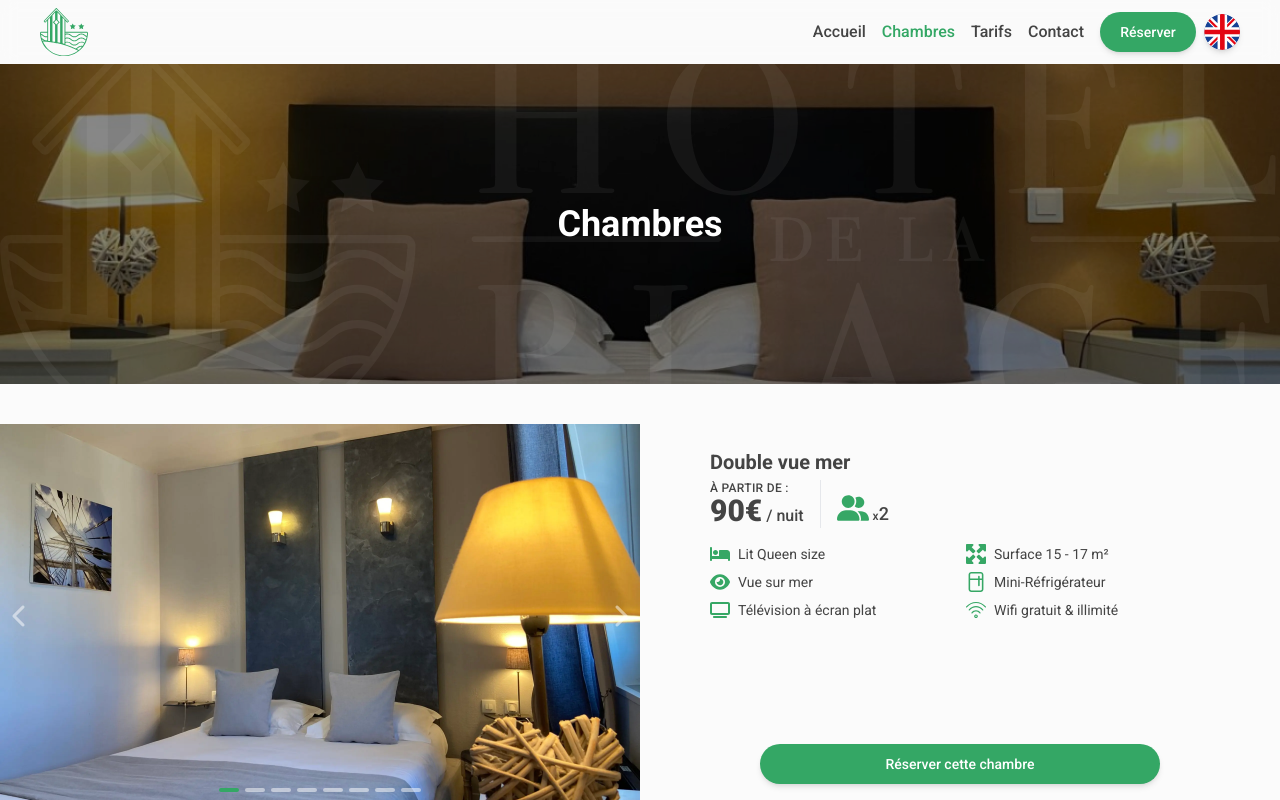
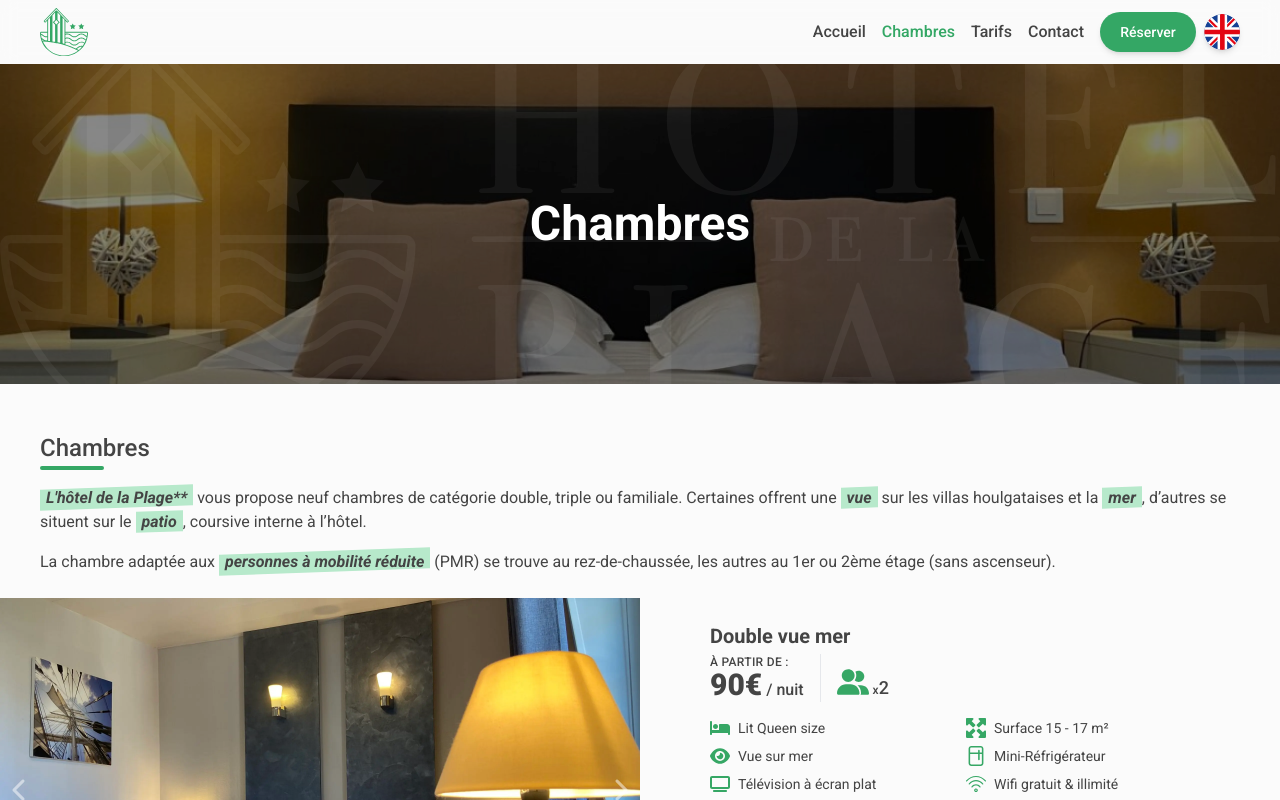
Before and after one commit to lesimpleliott/HDP-Houlgate, a React (Vite) app: page /rooms in a window 1280 px wide. Shown: the top 800 px of the page. Built offline with nearby package versions, Linux system fonts and the light colour scheme.

Commit message:
RoomsPage // Added general description paragraph and made minor style adjustments

```diff
--- a/locales/en/translation.json
+++ b/locales/en/translation.json
@@ -94,8 +94,8 @@
   "rooms": {
     "title": "Rooms",
     "paragraph": [
-      "Lorem ipsum dolor sit amet consectetur adipisicing elit. Rerum et facere eaque eveniet voluptate omnis hic cum earum! Minus cumque, earum maiores aliquam rerum sapiente blanditiis, quibusdam dicta dolorum alias neque sed, voluptatibus eaque consequatur natus? Hic veniam natus dicta!",
-      "Lorem ipsum dolor sit amet consectetur adipisicing. Rerum et facere eaque eveniet voluptate omnis hic cum earum! Minus cumque, earum maiores aliquam rerum sapiente blanditiis, quibusdam dicta dolorum alias neque sed, voluptatibus eaque consequatur natus? Hic veniam natus dicta!"
+      "The <strong>Hôtel de la Plage**</strong> offers nine rooms in double, triple, or family categories. Some rooms offer <strong>views</strong> of the Houlgate villas and the <strong>sea</strong>, while others are situated around the <strong>patio</strong>, an internal corridor within the hotel.",
+      "The room adapted for <strong>persons with reduced mobility</strong> (PRM) is located on the ground floor, while the others are on the 1st or 2nd floor (no elevator)."
     ],
     "bookThisRoom": "Book this room",
     "seaview": "Sea view",
--- a/locales/fr/translation.json
+++ b/locales/fr/translation.json
@@ -94,9 +94,17 @@
   "rooms": {
     "title": "Chambres",
     "paragraph": [
-      "Lorem ipsum dolor sit amet consectetur adipisicing elit. Rerum et facere eaque eveniet voluptate omnis hic cum earum! Minus cumque, earum maiores aliquam rerum sapiente blanditiis, quibusdam dicta dolorum alias neque sed, voluptatibus eaque consequatur natus? Hic veniam natus dicta!",
-      "Lorem ipsum dolor sit amet consectetur adipisicing. Rerum et facere eaque eveniet voluptate omnis hic cum earum! Minus cumque, earum maiores aliquam rerum sapiente blanditiis, quibusdam dicta dolorum alias neque sed, voluptatibus eaque consequatur natus? Hic veniam natus dicta!"
+      "<strong>L'hôtel de la Plage**</strong> vous propose neuf chambres de catégorie double, triple ou familiale. Certaines offrent une <strong>vue</strong> sur les villas houlgataises et la <strong>mer</strong>, d’autres se situent sur le <strong>patio</strong>, coursive interne à l’hôtel.",
+      "La chambre adaptée aux <strong>personnes à mobilité réduite</strong> (PMR) se trouve au rez-de-chaussée, les autres au 1er ou 2ème étage (sans ascenseur)."
     ],
+    "filters": {
+      "all": "All",
+      "double": "Double",
+      "triple": "Triple",
+      "family": "Family",
+      "patio": "Patio",
+      "sea": "Vue mer"
+    },
     "bookThisRoom": "Réserver cette chambre",
     "seaview": "Vue sur mer",
     "tv": "Télévision à écran plat",
--- a/src/components/CtaButton.tsx
+++ b/src/components/CtaButton.tsx
@@ -36,9 +36,10 @@ const CtaButton = ({
   onClick,
 }: CtaButtonProps) => {
   // Styles de base du bouton
-  const main = "bg-primary-500 hover:bg-primary-400 text-white";
+  const main =
+    "bg-primary-500 hover:bg-primary-400 text-white transition-all duration-300";
   const secondary =
-    "bg-white border-2 border-primary-500 text-primary-500 hover:bg-primary-500 hover:text-white";
+    "bg-white border-2 border-primary-500 text-primary-500 hover:bg-primary-500 hover:text-white transition-all duration-300";
 
   const baseStyle = `cursor-pointer min-w-24 h-10 text-sm rounded-full px-4 flex justify-center items-center font-medium shadow-md ${color === "main" ? main : secondary}`;
 
--- a/src/pages/Rooms.tsx
+++ b/src/pages/Rooms.tsx
@@ -1,18 +1,21 @@
 import { useTranslation } from "react-i18next";
 import roomsData from "../assets/data/rooms.json";
 import LogoHDP from "../components/LogoHDP";
+import SectionHDP from "../components/SectionHDP/SectionHDP";
+import SectionTitle from "../components/SectionHDP/SectionTitle";
 import useTailwindBreakpoint from "../hooks/useTailwindBreakpoint";
 import BookBanner from "../layouts/BookBanner";
 import RoomsFullView from "../layouts/Rooms/RoomsFullView";
 import { RoomTypes } from "../types/RoomTypes";
+import { i18nParagraphs } from "../utils/i18nParagraphs";
 const rooms: RoomTypes[] = roomsData as RoomTypes[];
 
 const Rooms = () => {
   const { t } = useTranslation();
-  const test = useTailwindBreakpoint("sm");
+  const isSmScreen = useTailwindBreakpoint("sm");
 
   return (
-    <main className="my-16 items-center">
+    <main className="my-16">
       {/* BANNER */}
       <section className="relative w-full overflow-hidden">
         <img
@@ -21,20 +24,27 @@ const Rooms = () => {
           className="h-80 w-full object-cover brightness-50 filter"
         />
         <LogoHDP
-          type={test ? "horizontal" : "icon"}
+          type={isSmScreen ? "horizontal" : "icon"}
           className="absolute left-1/2 top-1/2 min-h-full min-w-full -translate-x-1/2 -translate-y-1/2 fill-white/5"
         />
-        <h1 className="absolute left-1/2 top-1/2 -translate-x-1/2 -translate-y-1/2 text-4xl font-bold text-white">
+        <h1 className="absolute left-1/2 top-1/2 -translate-x-1/2 -translate-y-1/2 text-5xl font-bold text-white">
           {t("rooms.title")}
         </h1>
       </section>
 
       {/* ROOMS */}
-      <section className="w-full max-w-7xl">
-        {rooms.map((room, index) => (
-          <RoomsFullView key={index} index={index} room={room} />
-        ))}
-      </section>
+      <SectionHDP className="!px-0 flex flex-col gap-6">
+        <div className="flex flex-col gap-4 px-4 md:px-10">
+          <SectionTitle title={t("rooms.title")} />
+          {i18nParagraphs("rooms.paragraph")}
+        </div>
+
+        <div>
+          {rooms.map((room, index) => (
+            <RoomsFullView key={index} index={index} room={room} />
+          ))}
+        </div>
+      </SectionHDP>
 
       {/* RESERVATION */}
       <BookBanner />
--- a/src/styles/index.css
+++ b/src/styles/index.css
@@ -18,7 +18,7 @@ main {
   display: flex;
   flex-direction: column;
   align-items: center;
-  gap: theme("spacing.10");
+  gap: theme("spacing.6");
 }
 
 strong {
```
